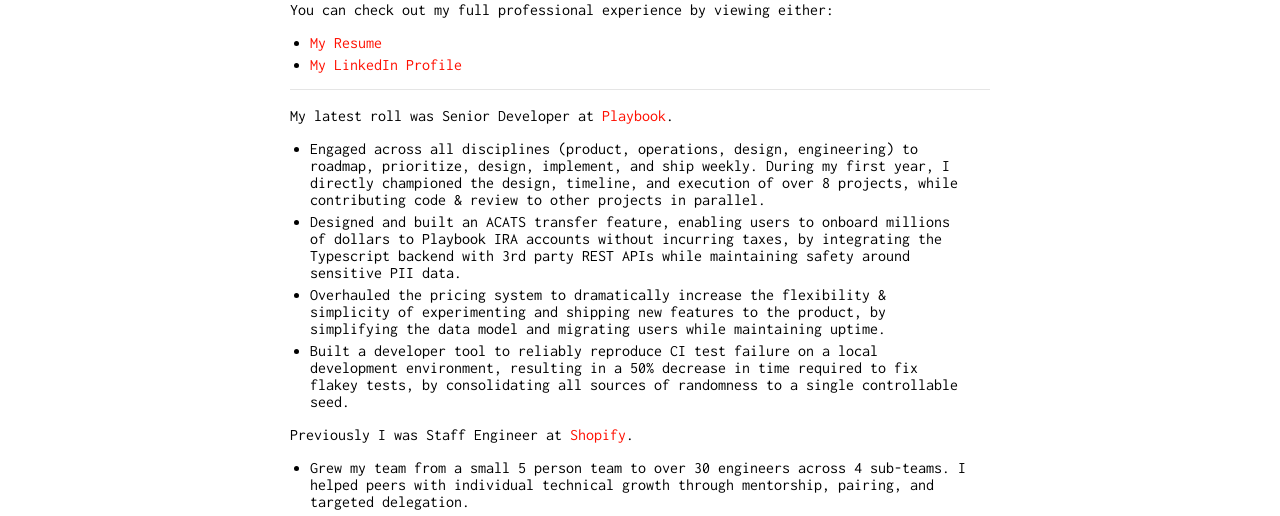
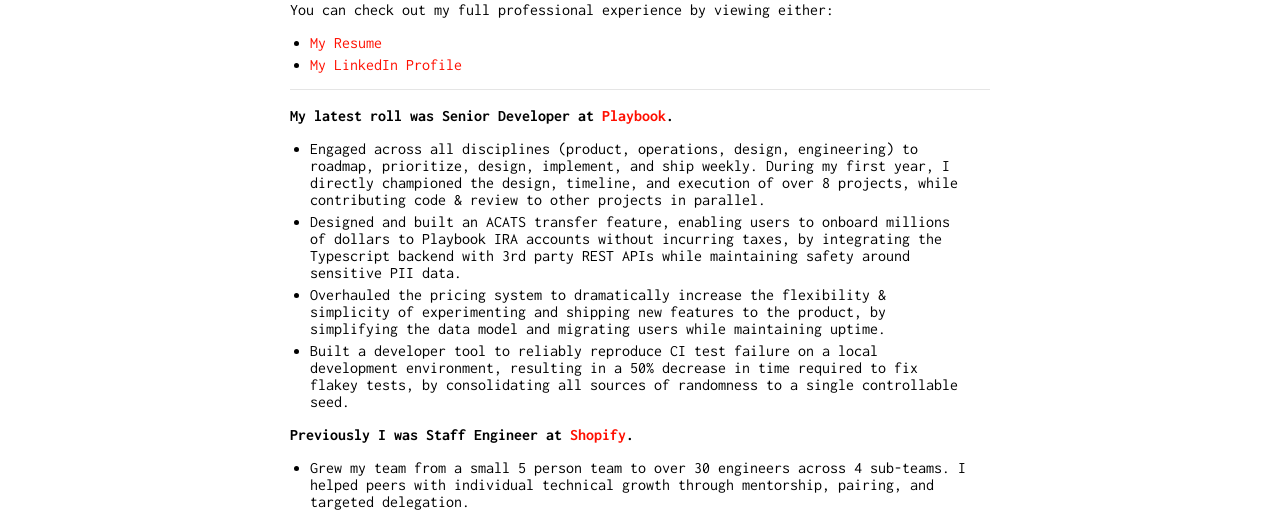
Before and after one commit to melari/portfolio, a Jekyll site: the page built from index.md, in a window 1280 px wide. Shown: the part 325-841 px from the top of the page. Built offline with Jekyll 4.4.1, drawn with Linux system fonts in a browser that asks for light colours.

Commit message:
Improved formatting

```diff
--- a/index.md
+++ b/index.md
@@ -18,14 +18,14 @@
 
 -------
 
-My latest roll was Senior Developer at [Playbook](https://www.helloplaybook.com/).
+<strong>My latest roll was Senior Developer at [Playbook](https://www.helloplaybook.com/).</strong>
 * Engaged across all disciplines (product, operations, design, engineering) to roadmap, prioritize, design, implement, and ship weekly. During my first year, I directly championed the design, timeline, and execution of over 8 projects, while contributing code & review to other projects in parallel.
 * Designed and built an ACATS transfer feature, enabling users to onboard millions of dollars to Playbook IRA accounts without incurring taxes, by integrating the Typescript backend with 3rd party REST APIs while maintaining safety around sensitive PII data.
 * Overhauled the pricing system to dramatically increase the flexibility & simplicity of experimenting and shipping new features to the product, by simplifying the data model and migrating users while maintaining uptime.
 * Built a developer tool to reliably reproduce CI test failure on a local development environment, resulting in a 50% decrease in time required to fix flakey tests, by consolidating all sources of randomness to a single controllable seed.
 
 
-Previously I was Staff Engineer at [Shopify](https://shopify.com).
+<strong>Previously I was Staff Engineer at [Shopify](https://shopify.com).</strong>
 * Grew my team from a small 5 person team to over 30 engineers across 4 sub-teams. I helped peers with individual technical growth through mentorship, pairing, and targeted delegation.
 * Worked closely with other leaders to define long-term technical visions and short-term project roadmaps for how to achieve those visions.
 * Directly lead and contributed to key performance and scaling projects such as:
```
